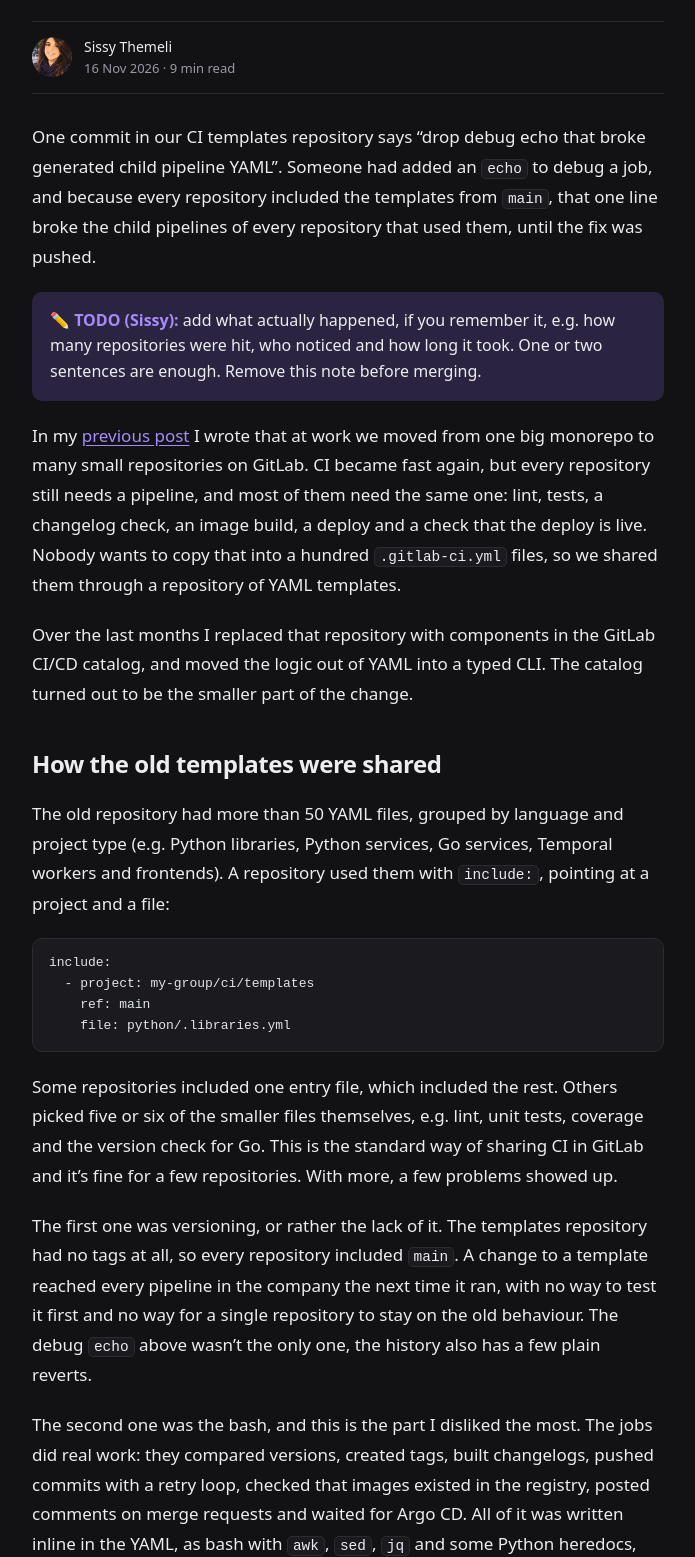
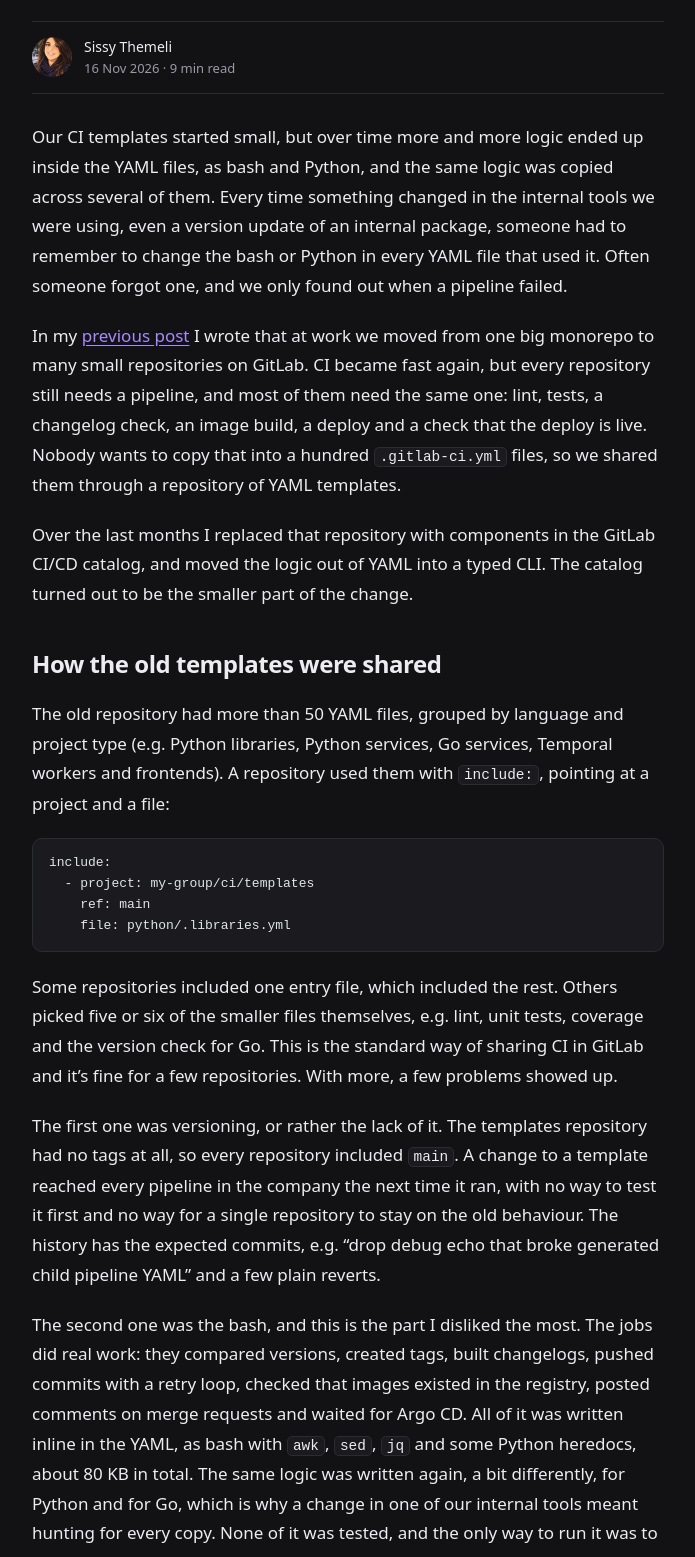
Before and after one commit to sissythem/personal-website, an Astro site: page /writing/reusable-gitlab-ci-across-repositories in a window 1280 px wide. Shown: the part 333-1890 px from the top of the page, without its empty margins (292-987 px from the left). Built offline with nearby package versions, Linux system fonts and the light colour scheme; Astro itself is replaced by a stand-in of ours; code samples lack their colours.

Commit message:
docs: open the GitLab CI article with the duplicated logic problem
Co-Authored-By: Claude Opus 5.5 <noreply@anthropic.com>

```diff
--- a/src/content/writing/reusable-gitlab-ci-across-repositories.md
+++ b/src/content/writing/reusable-gitlab-ci-across-repositories.md
@@ -6,9 +6,7 @@ tags: [gitlab, ci-cd, python]
 draft: false
 ---
 
-One commit in our CI templates repository says "drop debug echo that broke generated child pipeline YAML". Someone had added an `echo` to debug a job, and because every repository included the templates from `main`, that one line broke the child pipelines of every repository that used them, until the fix was pushed.
-
-> **✏️ TODO (Sissy):** add what actually happened, if you remember it, e.g. how many repositories were hit, who noticed and how long it took. One or two sentences are enough. Remove this note before merging.
+Our CI templates started small, but over time more and more logic ended up inside the YAML files, as bash and Python, and the same logic was copied across several of them. Every time something changed in the internal tools we were using, even a version update of an internal package, someone had to remember to change the bash or Python in every YAML file that used it. Often someone forgot one, and we only found out when a pipeline failed.
 
 In my [previous post](/writing/monorepo-with-coding-agents) I wrote that at work we moved from one big monorepo to many small repositories on GitLab. CI became fast again, but every repository still needs a pipeline, and most of them need the same one: lint, tests, a changelog check, an image build, a deploy and a check that the deploy is live. Nobody wants to copy that into a hundred `.gitlab-ci.yml` files, so we shared them through a repository of YAML templates.
 
@@ -27,9 +25,9 @@ include:
 
 Some repositories included one entry file, which included the rest. Others picked five or six of the smaller files themselves, e.g. lint, unit tests, coverage and the version check for Go. This is the standard way of sharing CI in GitLab and it's fine for a few repositories. With more, a few problems showed up.
 
-The first one was versioning, or rather the lack of it. The templates repository had no tags at all, so every repository included `main`. A change to a template reached every pipeline in the company the next time it ran, with no way to test it first and no way for a single repository to stay on the old behaviour. The debug `echo` above wasn't the only one, the history also has a few plain reverts.
+The first one was versioning, or rather the lack of it. The templates repository had no tags at all, so every repository included `main`. A change to a template reached every pipeline in the company the next time it ran, with no way to test it first and no way for a single repository to stay on the old behaviour. The history has the expected commits, e.g. "drop debug echo that broke generated child pipeline YAML" and a few plain reverts.
 
-The second one was the bash, and this is the part I disliked the most. The jobs did real work: they compared versions, created tags, built changelogs, pushed commits with a retry loop, checked that images existed in the registry, posted comments on merge requests and waited for Argo CD. All of it was written inline in the YAML, as bash with `awk`, `sed`, `jq` and some Python heredocs, about 80 KB in total. The same logic was written again, a bit differently, for Python and for Go. None of it was tested, and the only way to run it was to push a commit and wait for the pipeline.
+The second one was the bash, and this is the part I disliked the most. The jobs did real work: they compared versions, created tags, built changelogs, pushed commits with a retry loop, checked that images existed in the registry, posted comments on merge requests and waited for Argo CD. All of it was written inline in the YAML, as bash with `awk`, `sed`, `jq` and some Python heredocs, about 80 KB in total. The same logic was written again, a bit differently, for Python and for Go, which is why a change in one of our internal tools meant hunting for every copy. None of it was tested, and the only way to run it was to push a commit and wait for the pipeline.
 
 The third one was the interface. A template was configured with global CI variables, e.g. `PYTHON_VERSION` or `CHANGELOG_ENABLED`. Nothing listed which variables a template read, a typo was silently ignored and the job ran with the default, and two included files could read the same variable for different things.
 
```
